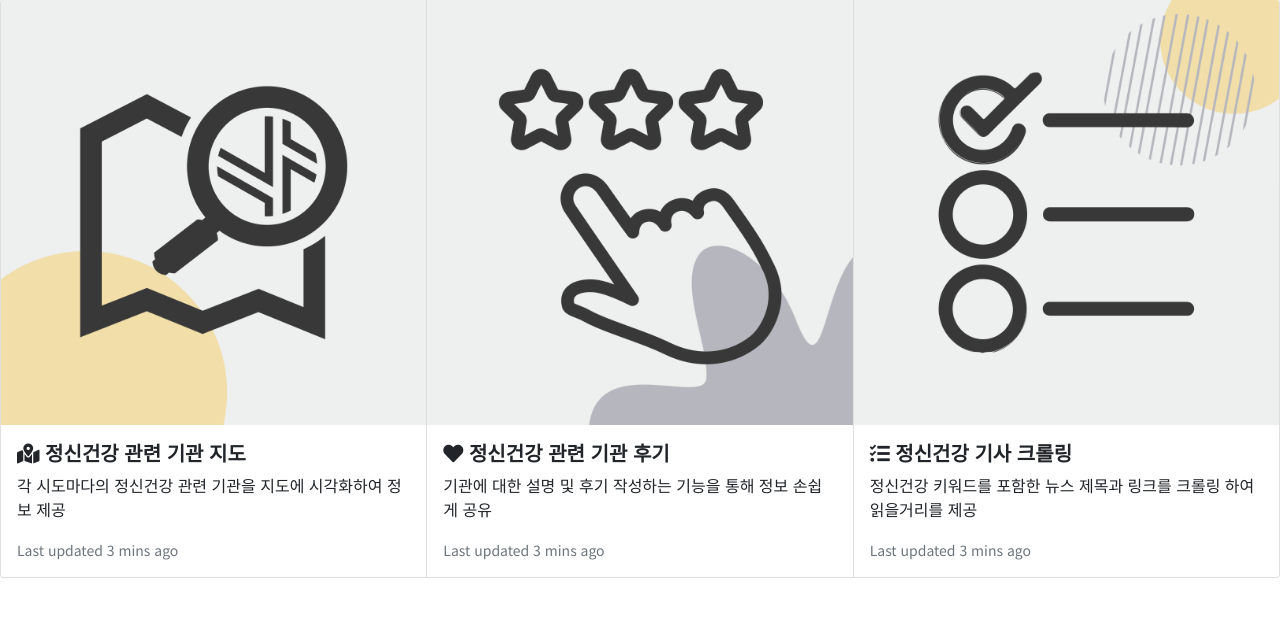
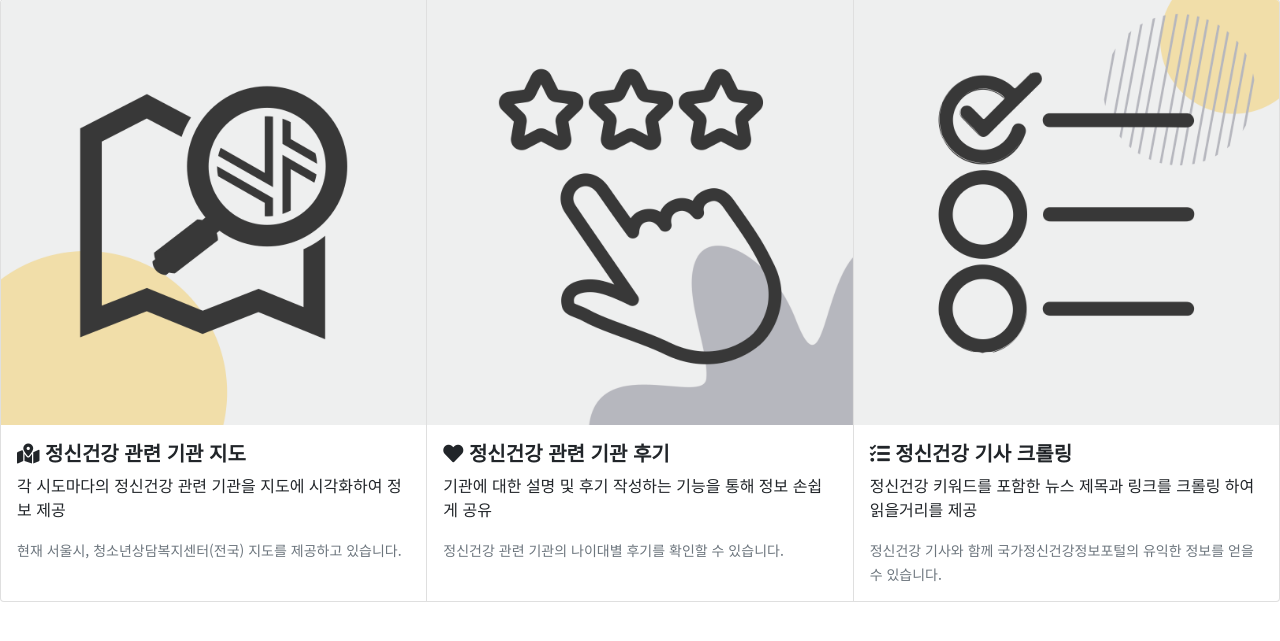
Before and after one commit to skyups10/open-minded-map, a Django app: page / in a window 1280 px wide. Shown: the part 74-715 px from the top of the page. Run offline with Django 4.2, Linux system fonts and the light colour scheme; parts of the project's set-up code (start-up, migrations or seed data) failed here and were passed over; some libraries are stand-ins or nearby versions.

Commit message:
0914 진행 상황
- templates : 설명 추가

```diff
--- a/config/settings.py
+++ b/config/settings.py
@@ -25,7 +25,7 @@ SECRET_KEY = 'django-insecure-kuvq_$znxcpx9+r$t1c!#)sdszium_y=ec#@8^h3%15w8cl%ay
 # SECURITY WARNING: don't run with debug turned on in production!
 DEBUG = True
 
-ALLOWED_HOSTS = ['*']
+ALLOWED_HOSTS = []
 
 
 # Application definition
--- a/templates/map/index.html
+++ b/templates/map/index.html
@@ -7,7 +7,7 @@
     <div class="card-body">
       <h5 class="card-title"><i class="fas fa-map-marked-alt"></i> <b>정신건강 관련 기관 지도</b></h5>
       <p class="card-text">각 시도마다의 정신건강 관련 기관을 지도에 시각화하여 정보 제공</p>
-      <p class="card-text"><small class="text-muted">Last updated 3 mins ago</small></p>
+      <p class="card-text"><small class="text-muted">현재 서울시, 청소년상담복지센터(전국) 지도를 제공하고 있습니다.</small></p>
     </div>
   </div>
   <div class="card">
@@ -16,7 +16,7 @@
     <div class="card-body">
       <h5 class="card-title"><i class="fas fa-heart"></i> <b>정신건강 관련 기관 후기</b></h5>
       <p class="card-text">기관에 대한 설명 및 후기 작성하는 기능을 통해 정보 손쉽게 공유</p>
-      <p class="card-text"><small class="text-muted">Last updated 3 mins ago</small></p>
+      <p class="card-text"><small class="text-muted">정신건강 관련 기관의 나이대별 후기를 확인할 수 있습니다.</small></p>
     </div>
   </div>
   <div class="card">
@@ -25,7 +25,7 @@
     <div class="card-body">
       <h5 class="card-title"><i class="fas fa-tasks"></i> <b>정신건강 기사 크롤링</b></h5>
       <p class="card-text">정신건강 키워드를 포함한 뉴스 제목과 링크를 크롤링 하여 읽을거리를 제공</p>
-      <p class="card-text"><small class="text-muted">Last updated 3 mins ago</small></p>
+      <p class="card-text"><small class="text-muted">정신건강 기사와 함께 국가정신건강정보포털의 유익한 정보를 얻을 수 있습니다. </small></p>
     </div>
   </div>
 </div>
```
Also changed, not shown: db.sqlite3.
